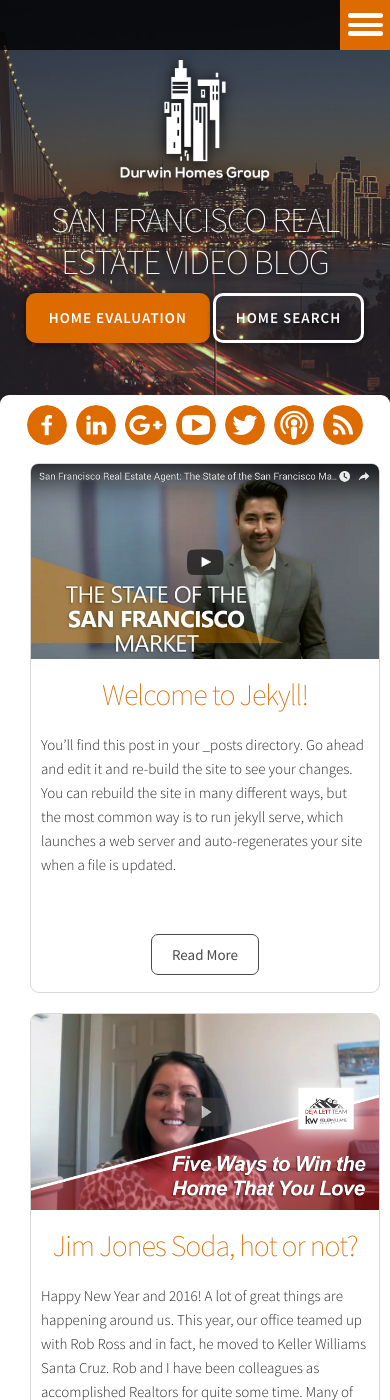
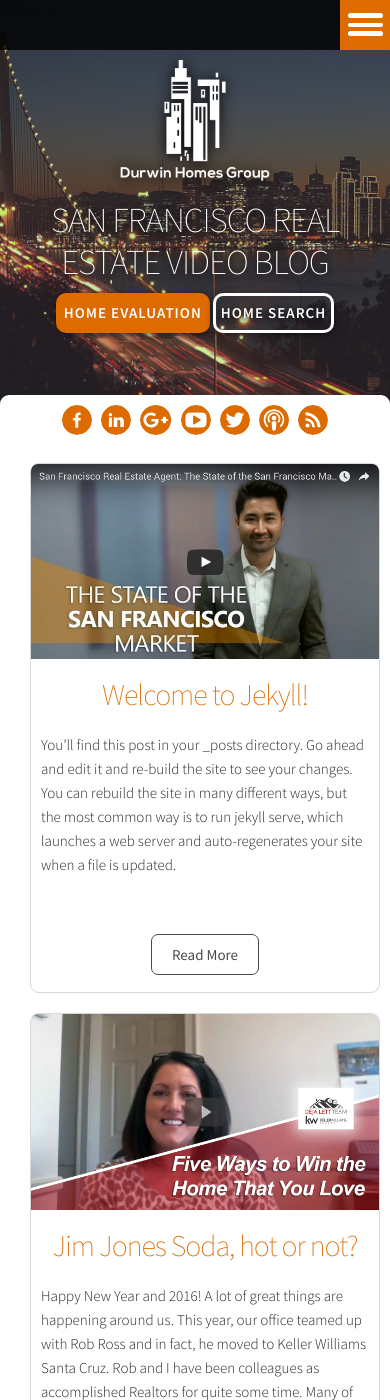
Before and after one commit to Vyralmarketing/Escrow, a Jekyll site: the page built from index.html, in a window 390 px wide and 1400 px high. Built offline with Jekyll 4.4.1, drawn with Linux system fonts in a browser that asks for light colours; the list of posts is cut into pages by our own code.

Commit message:
fixing cta/social icons for mobile

```diff
--- a/_includes/newsletter.html
+++ b/_includes/newsletter.html
@@ -5,8 +5,9 @@
       <div class="twelve columns">
         <h2>Sign Up for Our Newsletter</h2>
         <p>Get up-to-date Real Estate news and tips every month</p>
-        <form action="{{site.data.settings.client.VR_form}}" method="post" class='newsletter_optin' target="vr_optin_popup" onsubmit="window.open( 'http://www.verticalresponse.com', 'vr_optin_popup', 'scrollbars=yes,width=600,height=450' ); return true;">
-          <input type="email" placeholder="Email"  pattern="[a-z0-9._%+-]+@[a-z0-9.-]+\.[a-z]{2,3}$"  required>
+        <form action="{{site.data.settings.client.VR_form}}" method="post" class='newsletter_optin' target="blank">
+          <input type="email" name="email_address" placeholder="Email"  pattern="[a-z0-9._%+-]+@[a-z0-9.-]+\.[a-z]{2,3}$"  required>
+          <input type="text" name="_gotcha" class="hidden">
           <input type="submit" value="Sign up">
         </form>
       </div>
--- a/_sass/_header.sass
+++ b/_sass/_header.sass
@@ -20,6 +20,25 @@
   text-shadow: $header-shadow
   text-transform: uppercase
   font-size: 6.5rem
+
+.cta
+  padding: 1rem 2rem
+  font-size: 1.5rem
+  @include shadow
+  &:hover
+    @include transform(translateY(-0.5rem))
+
+.button-ghost.cta
+  background: transparent
+  //color: $brand
+  border-color: white
+  text-shadow: $header-shadow
+  &:hover
+    color: $brand
+    background: white
+    text-shadow: none
+
+
 @media (max-width: 1100px)
   .site-title
     font-size: 5rem
@@ -42,19 +61,8 @@
     margin-top: 4rem
   .site-title
     font-size: 3.5rem
-
-.cta
-  padding: 1rem 2rem
-  font-size: 1.5rem
-  @include shadow
-  &:hover
-    @include transform(translateY(-0.5rem))
-.button-ghost.cta
-  background: transparent
-  //color: $brand
-  border-color: white
-  text-shadow: $header-shadow
-  &:hover
-    color: $brand
-    background: white
-    text-shadow: none
+  .cta
+    padding: 1rem
+@media (max-width: 400px)
+  .cta
+    padding: 0.5rem
--- a/_sass/_socials.sass
+++ b/_sass/_socials.sass
@@ -46,7 +46,7 @@
         fill: $brand
         @include transform(rotate(360deg))
 
-@media (max-width: 320px)
+@media (max-width: 400px)
   .socials
     svg
       height: 3rem
```
Also changed, not shown: 1 other file.
